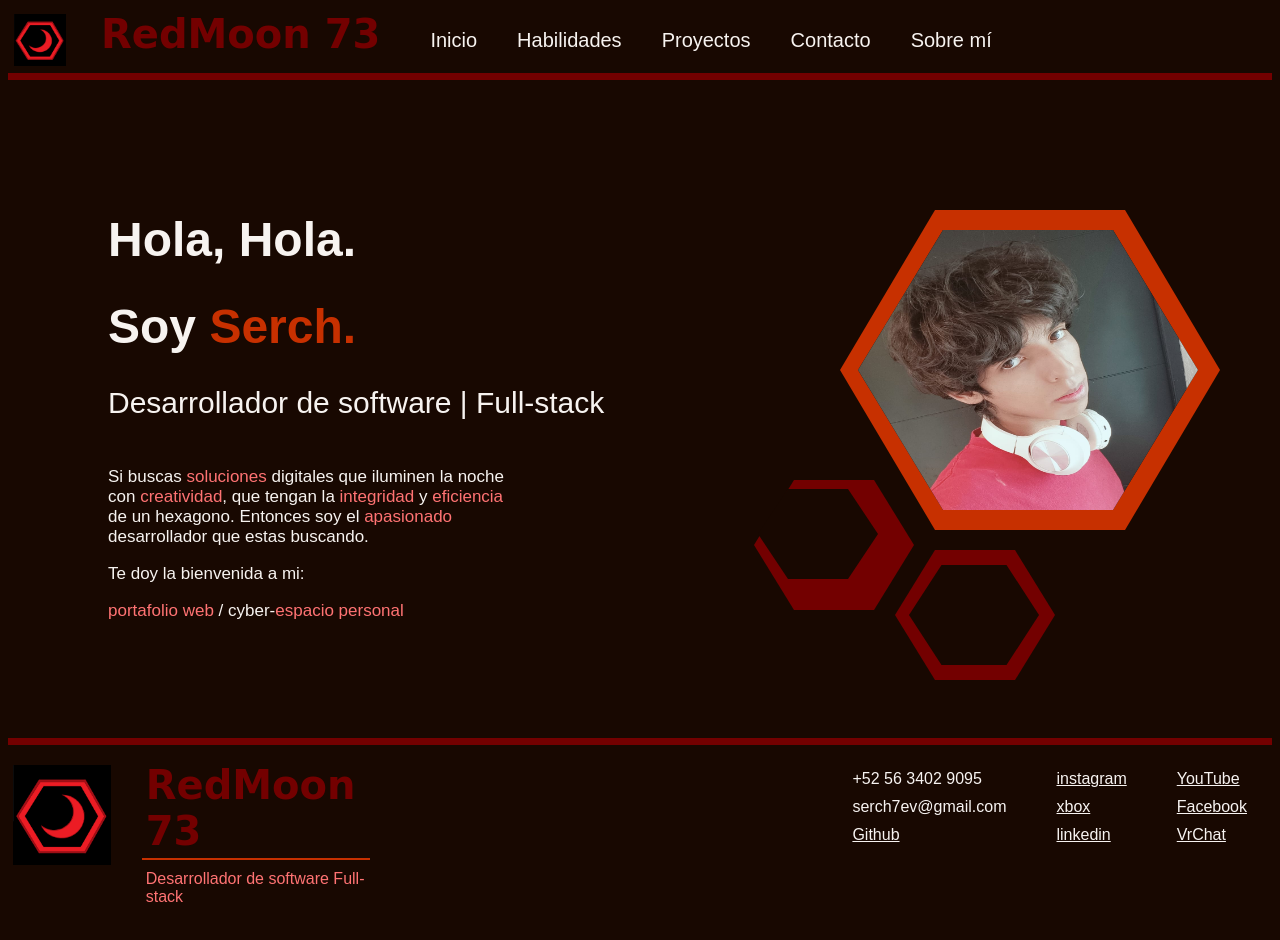
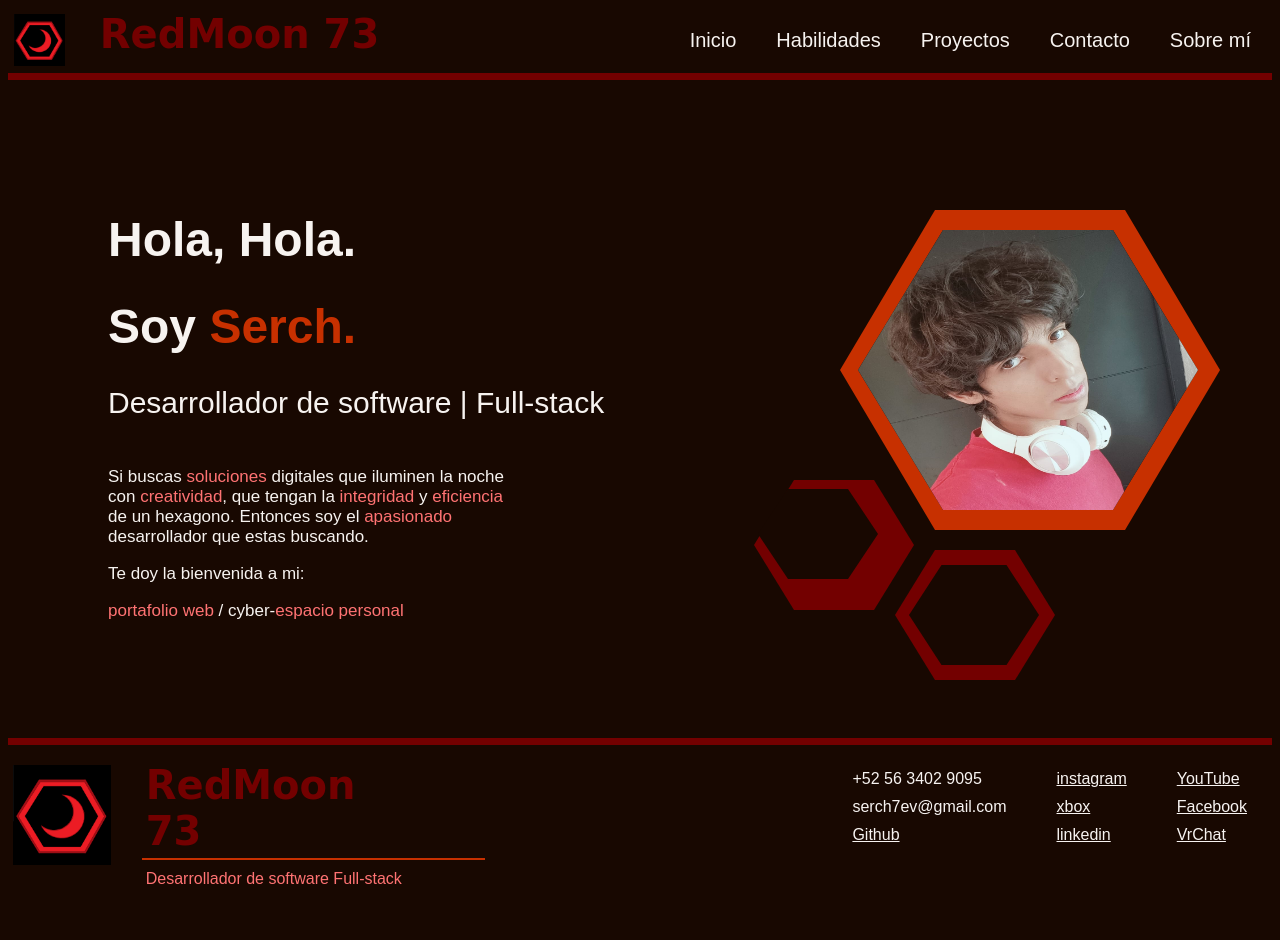
Before and after one commit to RedMoon73uwu/Red-Space, a plain HTML site: page index.html in a window 1280 px wide. Drawn offline with Linux system fonts and the light colour scheme; a web font is replaced by a local one.

Commit message:
Mejoras al estilo del navbar y footer

```diff
--- a/src/estilos/footer.css
+++ b/src/estilos/footer.css
@@ -5,7 +5,7 @@
 }
 
 .tituloFooter{
-    width: 32%;
+    width: 52%;
     display: flex;
     flex-direction: column;
     padding: 15px 0px;
--- a/src/estilos/navbar.css
+++ b/src/estilos/navbar.css
@@ -6,8 +6,9 @@
   font-weight: 800;
   font-style: normal;
   font-size: 40px;
-  position: relative;
 
+  display:flex;
+  width: 35%;
 
   padding: 2px 30px;
 }
@@ -30,8 +31,9 @@ img{
 }
 
 .menu{
-padding: 0px;
+width: 100%;
 display:flex;
+justify-content: end;
 }
 
 button{
```
